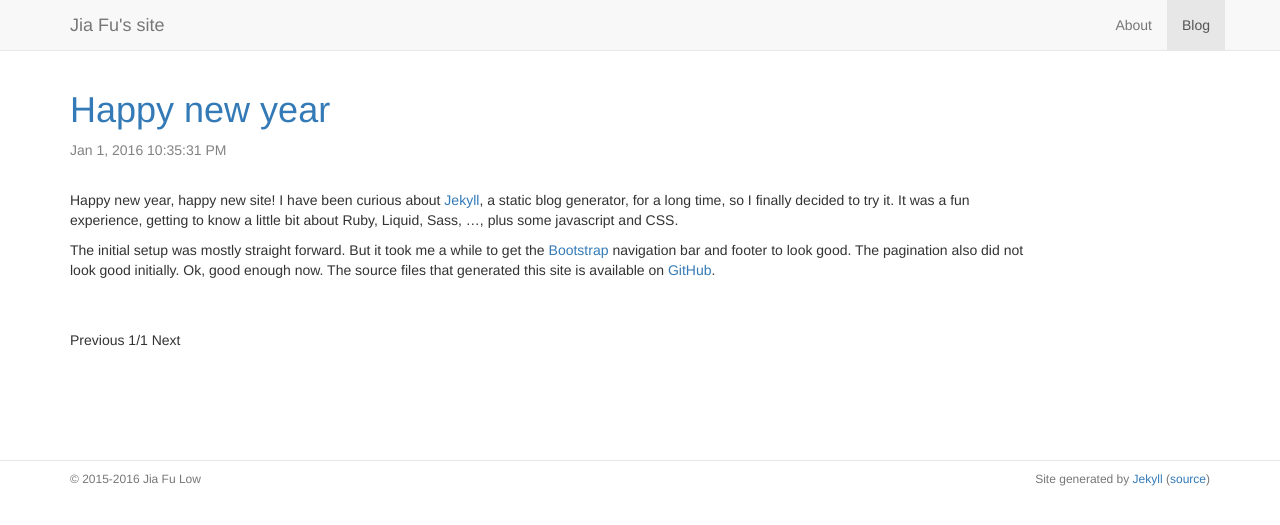
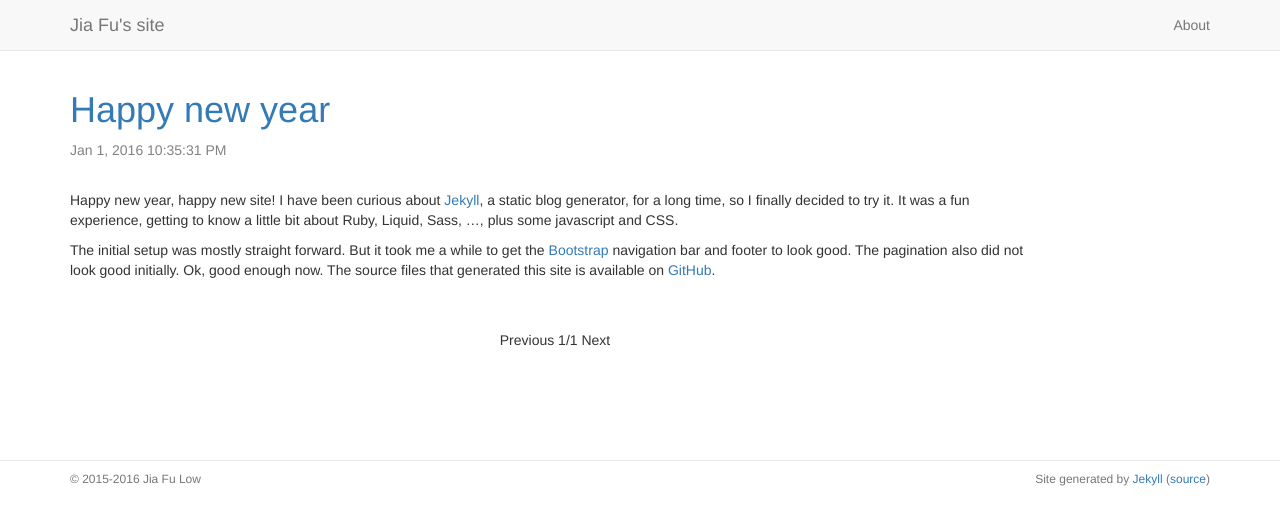
Before and after one commit to jiafulow/jiafulow.github.io, a Jekyll site: the page built from blog/index.html, in a window 1280 px wide. Shown: the top 525 px of the page. Built offline with Jekyll 4.4.1, drawn with Linux system fonts in a browser that asks for light colours; the list of posts is cut into pages by our own code.

Commit message:
Fix pagination for blog posts.

```diff
--- a/_includes/navbar.html
+++ b/_includes/navbar.html
@@ -23,10 +23,14 @@
 
       {% for node in site.pages %}
         {% if node.title %}
-          {% if page.url == node.url %}
-          <li class="active"><a href="#">{{ node.title }}</a></li>
-          {% else %}
-          <li><a href="{{ node.url | prepend: site.baseurl }}">{{ node.title }}</a></li>
+          {% if node.title != "Blog" or node.url == "/blog/index.html" %}
+            {% if page.title == node.title %}
+            <li class="active"><a href="#">{{ node.title }}</a></li>
+            {% elsif node.title == "Blog" %}
+            <li><a href="{{ "/blog/" | prepend: site.baseurl }}">{{ node.title }}</a></li>
+            {% else %}
+            <li><a href="{{ node.url | prepend: site.baseurl }}">{{ node.title }}</a></li>
+            {% endif %}
           {% endif %}
         {% endif %}
       {% endfor %}
--- a/_includes/pagination.html
+++ b/_includes/pagination.html
@@ -17,6 +17,8 @@
 </div>
 
 <!-- Pagination links -->
+<div class="row">
+  <div class="col-md-12 text-center">
     <div class="pagination">
       {% if paginator.previous_page %}
         <a href="{{ paginator.previous_page_path }}" class="previous">Newer</a>
@@ -30,3 +32,5 @@
         <span class="next ">Next</span>
       {% endif %}
     </div>
+  </div>
+</div>
--- a/blog/index.html
+++ b/blog/index.html
@@ -1,7 +1,6 @@
 ---
 layout: default
 title: Blog
-permalink: /blog/
 ---
 
 <div class="blog">
```
Lines whose indentation alone changed are shown as unchanged.
